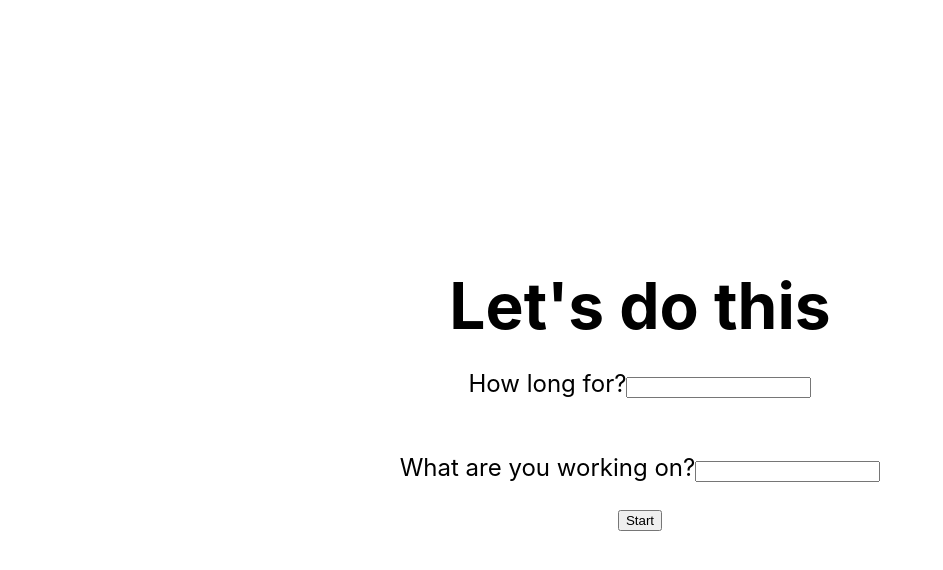
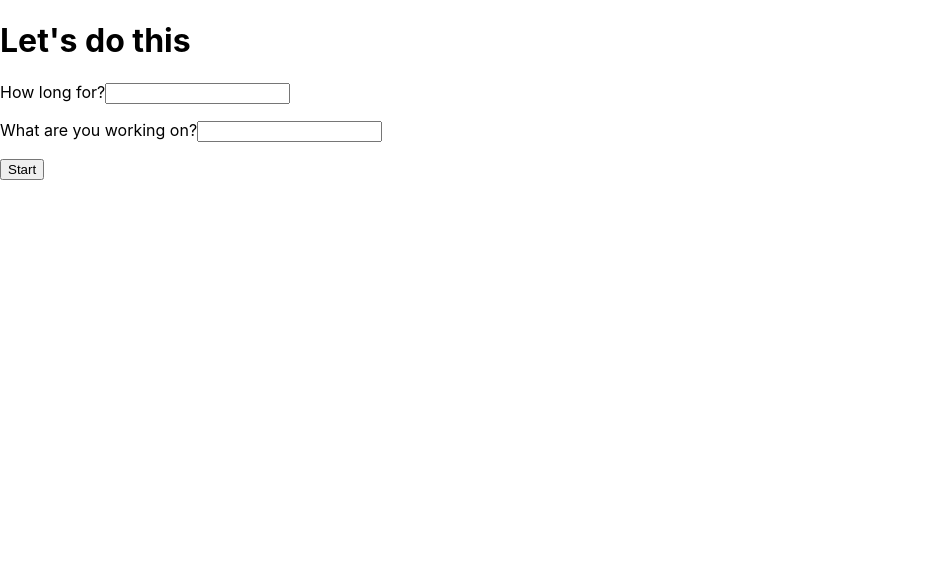
Before and after one commit to AdamanskaHub/dino, a Next.js app: page / in a window 1280 px wide. Shown: the top 570 px of the page, without its empty margins (0-943 px from the left). Built offline with nearby package versions, Linux system fonts and the light colour scheme.

Commit message:
countdown working but not stopping

```diff
--- /dev/null
+++ b/pages/countdown.js
@@ -0,0 +1,40 @@
+import React, { useRef, useEffect, useState } from "react";
+
+export default function Countdown() {
+    // interface Props {
+    //     successState?: boolean;
+    //     }
+
+    const [num, setNum] = useState(9);
+    const [pause, setPause] = useState(true);
+    let intervalRef = useRef();
+
+    // const decreaseNum = () => setNum((prev) => prev - 1);
+    const decreaseNum = () => setNum((prev) => prev == 0 ? prev = 'DONE' : prev - 1);
+
+    useEffect(() => {
+        console.log("USE EFFECT")
+        setPause(false);
+        intervalRef.current = setInterval
+            (decreaseNum, 1000);
+        return () => clearInterval(intervalRef.current);
+    }, []);
+
+    const handleClick = () => {
+        if (!pause) {
+            clearInterval(intervalRef.current);
+        } else {
+            intervalRef.current = setInterval
+                (decreaseNum, 1000);
+        }
+        setPause((prev) => !prev);
+    };
+
+    return (
+        <div>
+            <div>{num}</div>
+            <button onClick={handleClick}>{pause ? "Run" : "Pause"}</button>
+        </div>
+    )
+
+}
--- a/pages/index.js
+++ b/pages/index.tsx
@@ -1,41 +1,44 @@
 import Head from 'next/head'
-import styles from '../styles/Home.module.css'
+// import styles from '../styles/Home.css'
 import { useState } from 'react'
+import Countdown from './countdown'
 
 export default function Home() {
 
   const [activeView, setActiveView] = useState(false);
   const changeView = () => setActiveView(!activeView)
 
+  const [timeQty, setTime] = useState(0)
+
+
+
   return (
-    <div className={styles.container}>
-      <Head>
+    <div >
+      {/* <Head>
         <title>Motivator</title>
         <link rel="icon" href="/favicon.ico" />
-      </Head>
+      </Head> */}
 
-      <main className={styles.main}>
-
-
+      <main>
         {!activeView ? (
           <>
-            <h1 className={styles.title}>
+            <h1 >
               Let's do this
         </h1>
-
-            <p className={styles.question}>
+            <p c>
               How long for?
-          <input></input>
+          <input onChange={event => setTime(event.target.value)}></input>
             </p>
-            <p className={styles.question}>
+            <p >
               What are you working on?
           <input></input>
             </p>
-            <button onClick={changeView}>Start</button>
+            <button onClick={() => { changeView(); }}>Start</button>
           </>
         ) : (
             <>
               <p>active view</p>
+              <Countdown timeQty={timeQty} />
               <button onClick={changeView}>End</button>
             </>
           )}
```
Also changed, not shown: styles/Home.css (renamed from styles/Home.module.css).
